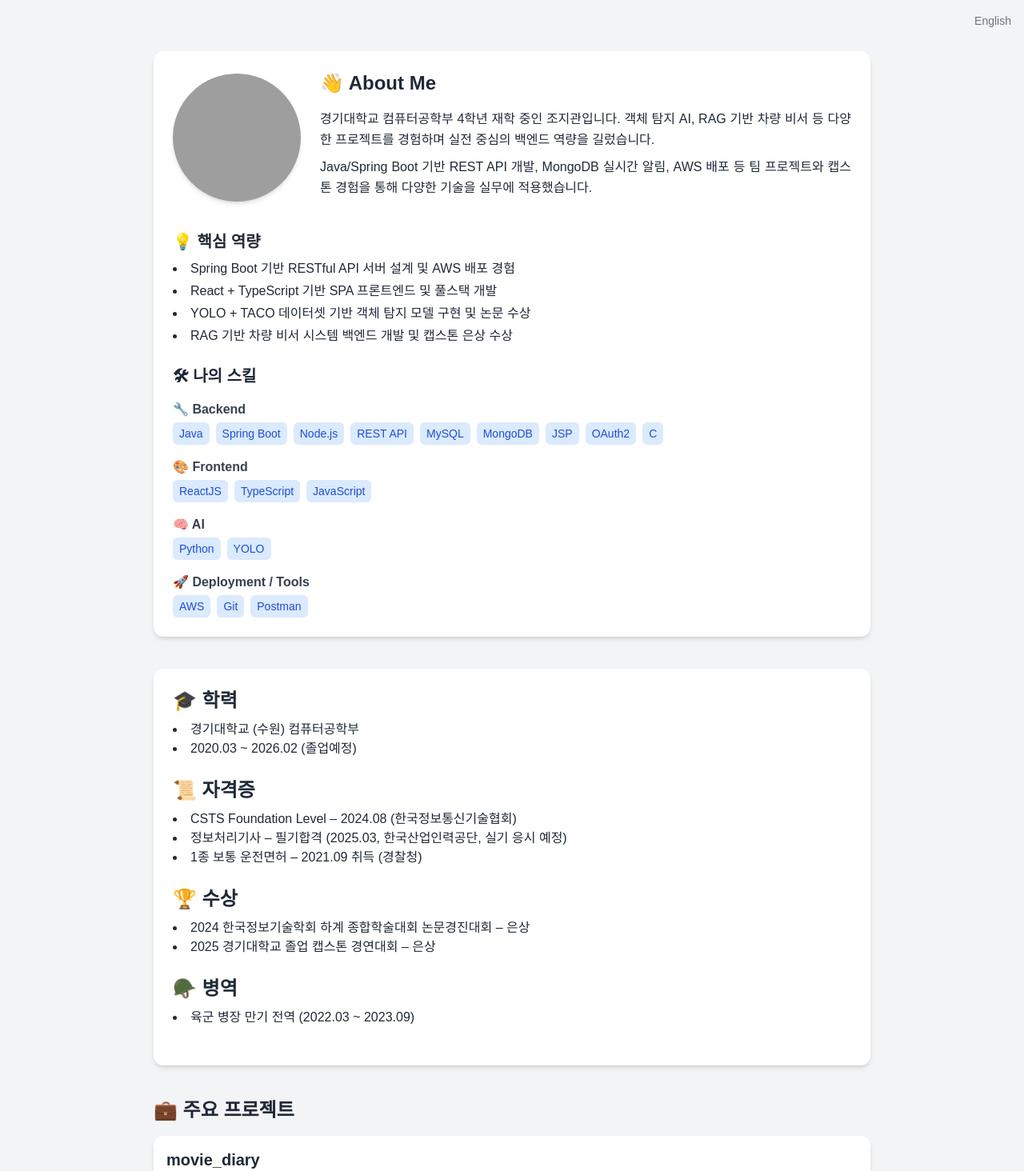
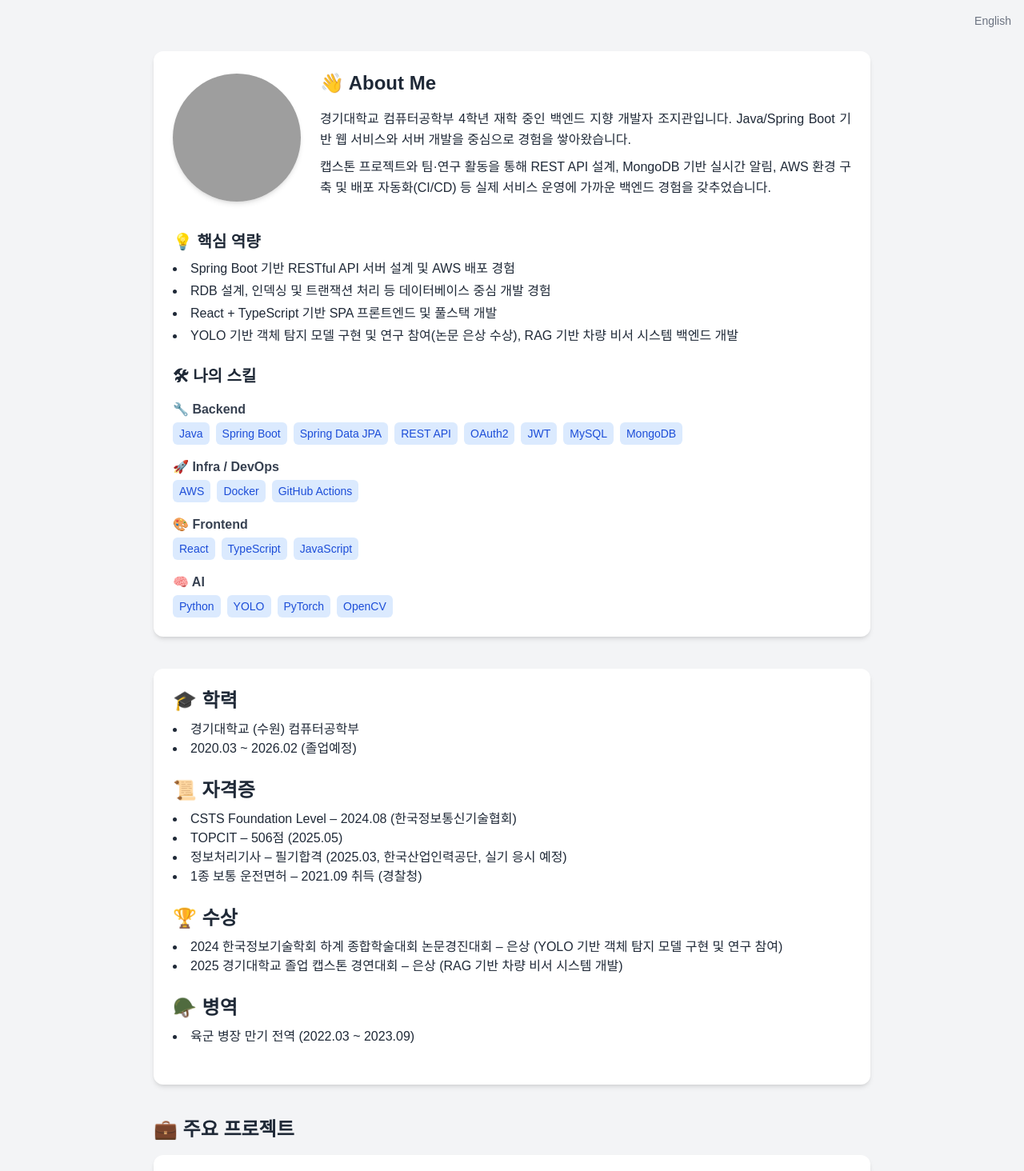
Before and after one commit to crushonyou2/my-portfolio, a React (Create React App) app: page / in a window 1280 px wide. Shown: the top 1464 px of the page at 80% size. Built offline with nearby package versions, Linux system fonts and the light colour scheme; grey boxes are pictures that could not be loaded; a web font is replaced by a local one.

Commit message:
feat: update About section and translations (skills reorganized, awards refined)

```diff
--- a/src/components/About.jsx
+++ b/src/components/About.jsx
@@ -61,20 +61,28 @@ const About = () => {
           <div className="flex flex-wrap gap-2">
             <SkillTag text="Java" />
             <SkillTag text="Spring Boot" />
-            <SkillTag text="Node.js" />
+            <SkillTag text="Spring Data JPA" />
             <SkillTag text="REST API" />
+            <SkillTag text="OAuth2" />
+            <SkillTag text="JWT" />
             <SkillTag text="MySQL" />
             <SkillTag text="MongoDB" />
-            <SkillTag text="JSP" />
-            <SkillTag text="OAuth2" />
-            <SkillTag text="C" />
+          </div>
+        </div>
+
+        <div>
+          <h4 className="font-semibold text-gray-700 mb-1">🚀 Infra / DevOps</h4>
+          <div className="flex flex-wrap gap-2">
+            <SkillTag text="AWS" />
+            <SkillTag text="Docker" />
+            <SkillTag text="GitHub Actions" />
           </div>
         </div>
 
         <div>
           <h4 className="font-semibold text-gray-700 mb-1">🎨 Frontend</h4>
           <div className="flex flex-wrap gap-2">
-            <SkillTag text="ReactJS" />
+            <SkillTag text="React" />
             <SkillTag text="TypeScript" />
             <SkillTag text="JavaScript" />
           </div>
@@ -85,15 +93,8 @@ const About = () => {
           <div className="flex flex-wrap gap-2">
             <SkillTag text="Python" />
             <SkillTag text="YOLO" />
-          </div>
-        </div>
-
-        <div>
-          <h4 className="font-semibold text-gray-700 mb-1">🚀 Deployment / Tools</h4>
-          <div className="flex flex-wrap gap-2">
-            <SkillTag text="AWS" />
-            <SkillTag text="Git" />
-            <SkillTag text="Postman" />
+            <SkillTag text="PyTorch" />
+            <SkillTag text="OpenCV" />
           </div>
         </div>
       </div>
--- a/src/locales/en/translation.json
+++ b/src/locales/en/translation.json
@@ -2,14 +2,14 @@
   "about": {
     "title": "👋 About Me",
     "description": [
-        "I'm Joe Jigwan, a senior student majoring in Computer Engineering at Kyonggi University. Through various projects such as object detection AI and a RAG-based car assistant, I've developed practical backend skills.",
-        "I have applied various technologies in real-world scenarios, including REST API development with Java/Spring Boot, real-time notifications with MongoDB, and deployment on AWS through team projects and capstone experiences."
+        "I'm Joe Jigwan, a backend-oriented developer and a senior student majoring in Computer Engineering at Kyonggi University. I mainly focus on building web services and server-side applications with Java and Spring Boot.",
+        "Through capstone projects, research activities, and team projects, I’ve gained hands-on experience in designing REST APIs, implementing real-time notifications with MongoDB, and deploying services on AWS in environments close to production."
     ],
     "strengthTitle": "💡 Core Strengths",
-    "strength1": "Experience in designing and deploying RESTful APIs using Spring Boot and AWS",
-    "strength2": "Frontend and full-stack development with React + TypeScript SPA",
-    "strength3": "Implemented object detection model with YOLO + TACO dataset and awarded for thesis",
-    "strength4": "Backend development of RAG-based car assistant system and awarded silver in capstone project",
+    "strength1": "Experience in designing and deploying RESTful API servers with Spring Boot and AWS",
+    "strength2": "Database-centric development including schema design, indexing, and transaction handling",
+    "strength3": "Frontend and full-stack development with React + TypeScript SPA",
+    "strength4": "Implemented an object detection model with YOLO + TACO dataset and developed a RAG-based car assistant backend, both of which led to award-winning projects",
     "skillsTitle": "🛠 My Skills"
   },
   "projects": {
@@ -52,6 +52,7 @@
     "title": "📜 Certifications",
     "list": [
       "CSTS Foundation Level – Aug. 2024 (TTA: Telecommunications Technology Association)",
+      "TOPCIT – Score 506 (May. 2025)",
       "Information Processing Engineer – Passed Written Exam (Mar. 2025, HRDK, scheduled to take a practical test)",
       "Class 1 Driver’s License – Acquired in Sep. 2021 (Korean National Police Agency)"
     ]
@@ -59,8 +60,8 @@
   "awards": {
     "title": "🏆 Awards",
     "list": [
-      "Silver Prize – 2024 KIISE Summer Conference Paper Competition",
-      "Silver Prize – 2025 Kyonggi University Capstone Design Contest"
+      "Silver Prize – 2024 KIISE Summer Conference Paper Competition (Contributed to YOLO-based object detection model development)",
+      "Silver Prize – 2025 Kyonggi University Capstone Design Contest (RAG-based car assistant system)"
     ]
   },
   "military": {
--- a/src/locales/ko/translation.json
+++ b/src/locales/ko/translation.json
@@ -2,20 +2,20 @@
   "about": {
     "title": "👋 About Me",
     "description": [
-    "경기대학교 컴퓨터공학부 4학년 재학 중인 조지관입니다. 객체 탐지 AI, RAG 기반 차량 비서 등 다양한 프로젝트를 경험하며 실전 중심의 백엔드 역량을 길렀습니다.",
-    "Java/Spring Boot 기반 REST API 개발, MongoDB 실시간 알림, AWS 배포 등 팀 프로젝트와 캡스톤 경험을 통해 다양한 기술을 실무에 적용했습니다."
+    "경기대학교 컴퓨터공학부 4학년 재학 중인 백엔드 지향 개발자 조지관입니다. Java/Spring Boot 기반 웹 서비스와 서버 개발을 중심으로 경험을 쌓아왔습니다.",
+    "캡스톤 프로젝트와 팀·연구 활동을 통해 REST API 설계, MongoDB 기반 실시간 알림, AWS 환경 구축 및 배포 자동화(CI/CD) 등 실제 서비스 운영에 가까운 백엔드 경험을 갖추었습니다."
     ],
     "strengthTitle": "💡 핵심 역량",
     "strength1": "Spring Boot 기반 RESTful API 서버 설계 및 AWS 배포 경험",
-    "strength2": "React + TypeScript 기반 SPA 프론트엔드 및 풀스택 개발",
-    "strength3": "YOLO + TACO 데이터셋 기반 객체 탐지 모델 구현 및 논문 수상",
-    "strength4": "RAG 기반 차량 비서 시스템 백엔드 개발 및 캡스톤 은상 수상",
+    "strength2": "RDB 설계, 인덱싱 및 트랜잭션 처리 등 데이터베이스 중심 개발 경험",
+    "strength3": "React + TypeScript 기반 SPA 프론트엔드 및 풀스택 개발",
+    "strength4": "YOLO 기반 객체 탐지 모델 구현 및 연구 참여(논문 은상 수상), RAG 기반 차량 비서 시스템 백엔드 개발",
     "skillsTitle": "🛠 나의 스킬"
   },
   "projects": {
     "title": "💼 주요 프로젝트",
     "movie_diary": "사용자 일기를 분석해 감정을 분류하고, 그에 맞는 영화를 추천하는 AI 감성 기반 서비스입니다. React와 Flask 기반으로 구현했습니다.",
-    "gildongE": "Spring Boot와 MongoDB 기반 차량 어시스턴트 백엔드 시스템. 실시간 알림, 소모품 교체 주기 계산, API 설계 및 배포를 담당했습니다.",
+    "gildongE": "Spring Boot와 MongoDB 기반 차량 어시스턴트 백엔드 시스템입니다. 알림용 컬렉션 설계, 소모품 교체 주기 계산 로직 구현, REST API 설계 및 AWS 기반 배포를 담당했습니다.",
     "build_your_health": "React 기반 건강 루틴 관리 앱. 사용자 상태 데이터를 기록하고 목표 기반 루틴 관리 기능을 구현했습니다.",
     "kakao_clone": "노마드코더 챌린지 기반의 카카오톡 클론 UI 프로젝트입니다. 해당 기수 우수작으로 선정되었으며, HTML/CSS/JS 기반으로 반응형 UI와 메시지 리스트 인터페이스를 구현했습니다.",
     "kakao_award_link": "우수작 선정 게시글 보기 →",
@@ -52,6 +52,7 @@
     "title": "📜 자격증",
     "list": [
       "CSTS Foundation Level – 2024.08 (한국정보통신기술협회)",
+      "TOPCIT – 506점 (2025.05)",
       "정보처리기사 – 필기합격 (2025.03, 한국산업인력공단, 실기 응시 예정)",
       "1종 보통 운전면허 – 2021.09 취득 (경찰청)"
     ]
@@ -59,8 +60,8 @@
   "awards": {
     "title": "🏆 수상",
     "list": [
-      "2024 한국정보기술학회 하계 종합학술대회 논문경진대회 – 은상",
-      "2025 경기대학교 졸업 캡스톤 경연대회 – 은상"
+      "2024 한국정보기술학회 하계 종합학술대회 논문경진대회 – 은상 (YOLO 기반 객체 탐지 모델 구현 및 연구 참여)",
+      "2025 경기대학교 졸업 캡스톤 경연대회 – 은상 (RAG 기반 차량 비서 시스템 개발)"
     ]
   },
   "military": {
```
